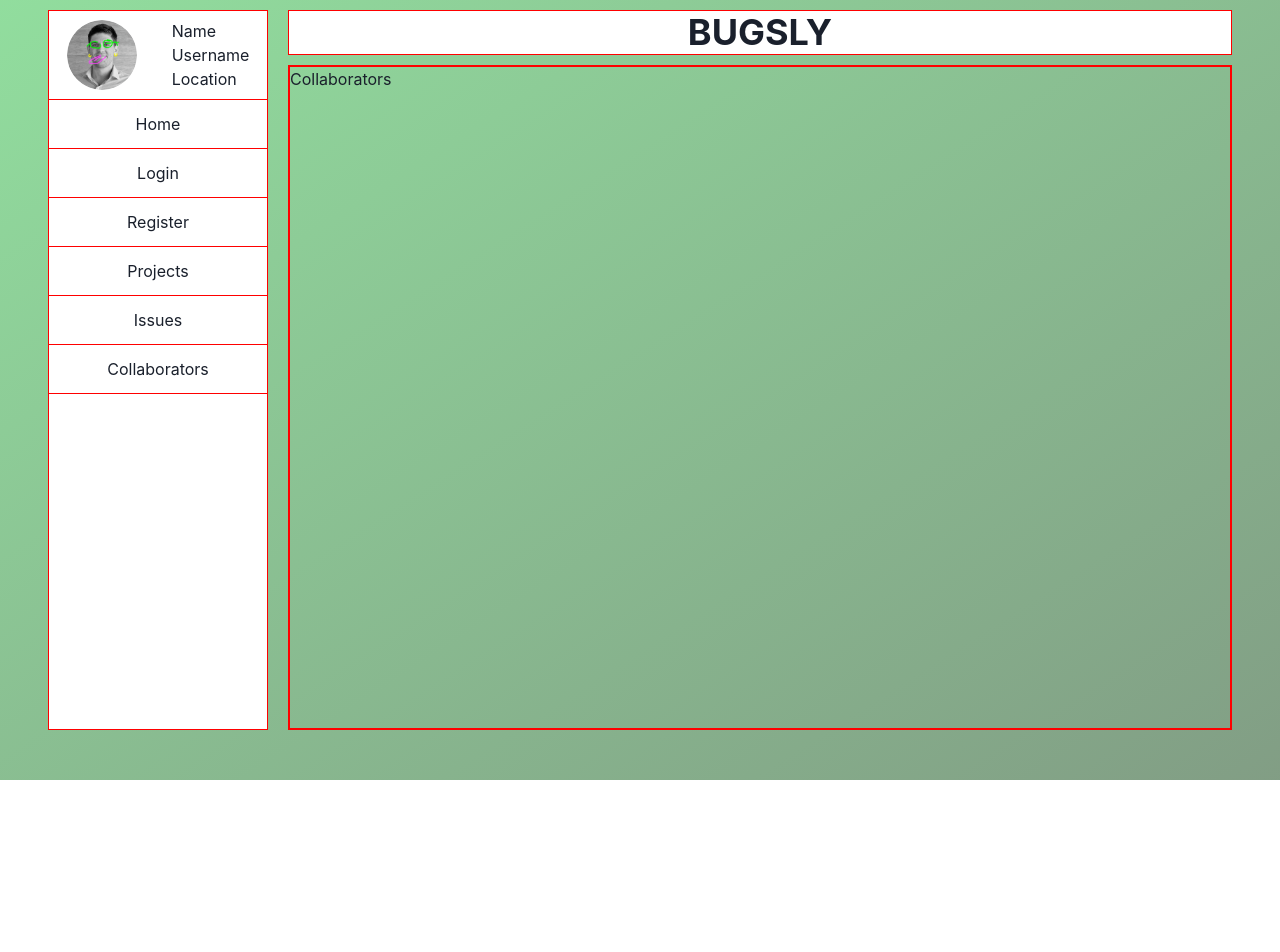
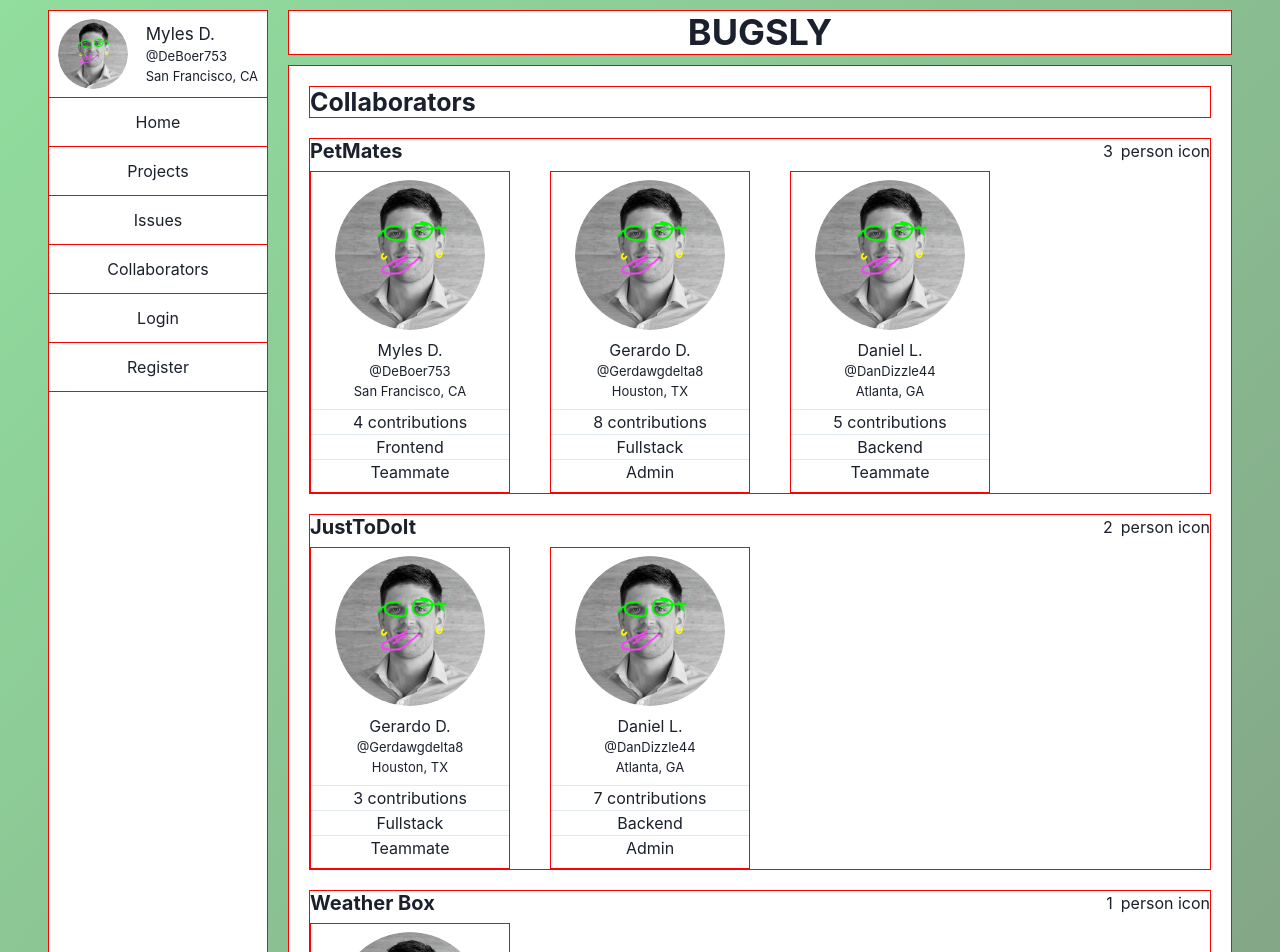
Before and after one commit to dan4422/bug-tracker-PROJECT, a React (Create React App) app in the folder client/: page /collaborators in a window 1280 px wide. Shown: the part 40-992 px from the top of the page. Before the commit the page ends 820 px from the top, so only its background shows below. Built offline with nearby package versions, Linux system fonts and the light colour scheme.

Commit message:
updated collaborators page design

```diff
--- a/client/src/components/HomePage.jsx
+++ b/client/src/components/HomePage.jsx
@@ -1,8 +1,7 @@
 import React, { useState } from 'react'
 
 // CHAKRA:
-import { Box, Button, Flex, Heading } from '@chakra-ui/react'
-
+import { Box, Button, Flex, Heading, Text } from '@chakra-ui/react'
 
 import { CloseButton, Table, TableCaption, TableContainer, Tbody, Td, Th, Thead, Tr } from '@chakra-ui/react'
 
@@ -18,7 +17,7 @@ import HomePieChart2 from './HomePieChart2'
 export default function HomePage() {
   return (
     <Flex gap="10px" flexDirection="column">
-      <Flex flexWrap="wrap" justifyContent="space-between" border="1px" borderColor="red">
+      {/* <Flex flexWrap="wrap" justifyContent="space-between" border="1px" borderColor="red">
         <Link to="/Issues">
           <Button bg="green">Add Issues</Button>
         </Link>
@@ -26,16 +25,16 @@ export default function HomePage() {
           Home Dashboard
         </Heading>
         <Box></Box>
-      </Flex>
+      </Flex> */}
       <Box border="1px" borderColor="red">
         <Flex flexWrap="wrap" justifyContent="space-evenly">
-          <Box border="1px" width={{ base: '100%', sm: '100%', md: '50%' }} borderColor="red">
+          <Box borderRight="1px" width={{ base: '100%', sm: '100%', md: '50%' }} borderColor="red">
             <HomeBarChart />
           </Box>
-          <Box border="1px" maxW={'100%'} width={{ base: '100%', sm: '100%', md: '25%' }} borderColor="red">
+          <Box borderRight="1px" maxW={'100%'} width={{ base: '100%', sm: '100%', md: '25%' }} borderColor="red">
             <HomePieChart1 />
           </Box>
-          <Box border="1px" maxW={'100%'} width={{ base: '100%', sm: '100%', md: '25%' }} borderColor="red">
+          <Box maxW={'100%'} width={{ base: '100%', sm: '100%', md: '25%' }} borderColor="red">
             <HomePieChart2 />
           </Box>
         </Flex>
@@ -55,13 +54,13 @@ export default function HomePage() {
             </Thead>
             <Tbody>
               <Tr>
-                <Td>PetMates</Td>
+                <Td>@PetMates</Td>
                 <Td>Cant figure out how to render pa...</Td>
-                <Td>GerDawg420</Td>
+                <Td>Gerdawgdelta8</Td>
                 <Td>07/18/2022</Td>
-                <Td textAlign={'right'}>red</Td>
                 <Td>
-                  <Flex>
+                  <Flex justifyContent={'flex-end'} gap={3} alignItems="center">
+                    <Text>red</Text>
                     <Button size="sm">❌</Button>
                     <Button size="sm">📝</Button>
                   </Flex>
@@ -72,9 +71,9 @@ export default function HomePage() {
                 <Td>Data not linking to calander...</Td>
                 <Td>DanDizzle44</Td>
                 <Td>07/03/2022</Td>
-                <Td textAlign={'right'}>yellow</Td>
                 <Td>
-                  <Flex>
+                  <Flex justifyContent={'flex-end'} gap={3} alignItems="center">
+                    <Text>yellow</Text>
                     <Button size="sm">❌</Button>
                     <Button size="sm">📝</Button>
                   </Flex>
@@ -85,9 +84,9 @@ export default function HomePage() {
                 <Td>Redux issues...</Td>
                 <Td>DeBoer753</Td>
                 <Td>6/23/2022</Td>
-                <Td textAlign={'right'}>blue</Td>
                 <Td>
-                  <Flex>
+                  <Flex justifyContent={'flex-end'} gap={3} alignItems="center">
+                    <Text>blue</Text>
                     <Button size="sm">❌</Button>
                     <Button size="sm">📝</Button>
                   </Flex>
--- a/client/src/components/PrimaryNav.jsx
+++ b/client/src/components/PrimaryNav.jsx
@@ -38,20 +38,14 @@ export default function PrimaryNav() {
       >
         <Image width={70} maxW="50%" borderRadius="full" m={0} src={profileImg} alt="" />
         <Box maxW="100%" justifyContent={'center'}>
-          <Text>Name</Text>
-          <Text>Username</Text>
-          <Text>Location</Text>
+          <Text fontSize={17}>Myles D.</Text>
+          <Text fontSize={13}>@DeBoer753</Text>
+          <Text fontSize={13}>San Francisco, CA</Text>
         </Box>
       </Box>
       <Box display="flex" flexDirection="column" textAlign={'center'} maxW="100%">
         <Anchor as={Link} borderBottom="1px" borderColor="red" py={3} px={3} to="/">
           Home
-        </Anchor>
-        <Anchor as={Link} borderBottom="1px" borderColor="red" py={3} px={3} to="/login">
-          Login
-        </Anchor>
-        <Anchor as={Link} borderBottom="1px" borderColor="red" py={3} px={3} to="/register">
-          Register
         </Anchor>
         <Anchor as={Link} borderBottom="1px" borderColor="red" py={3} px={3} to="/projects">
           Projects
@@ -62,6 +56,12 @@ export default function PrimaryNav() {
         <Anchor as={Link} borderBottom="1px" borderColor="red" py={3} px={3} to="/collaborators">
           Collaborators
         </Anchor>
+        <Anchor as={Link} borderBottom="1px" borderColor="red" py={3} px={3} to="/login">
+          Login
+        </Anchor>
+        <Anchor as={Link} borderBottom="1px" borderColor="red" py={3} px={3} to="/register">
+          Register
+        </Anchor>
       </Box>
     </Container>
   )
--- a/client/src/routes/Collaborators.jsx
+++ b/client/src/routes/Collaborators.jsx
@@ -1,11 +1,139 @@
 // CHAKRA:
-import { Box } from '@chakra-ui/react'
+import { Box, Button, Container, Flex, Heading, Image, Link, Text, Wrap } from '@chakra-ui/react'
+
+// IMGS:
+import profileImg from '../imgs/profilePhoto.png'
 
 // COLLABORATORS:
 export default function Collaborators() {
   return (
-    <Box border="1px" borderColor="red" w="100%" h="100%">
-      Collaborators
+    <Box bg="white" p={5} w="100%" h="100%">
+      <Box border="1px" borderColor="red" mb={5}>
+        <Heading fontSize={25}>Collaborators</Heading>
+      </Box>
+      <Box border="1px" borderColor="red" mb={5}>
+        <Box display={'flex'} justifyContent={'space-between'}>
+          <Heading fontSize={20} mb={2}>
+            PetMates
+          </Heading>
+          <Box display={'flex'} flexDir={'row'} gap={2}>
+            <Text>3</Text>
+            <Text>person icon</Text>
+          </Box>
+        </Box>
+        <Wrap spacing={10}>
+          <Box border="1px" borderColor="red" w={200} textAlign="center">
+            <Image w={150} maxW="80%" borderRadius="full" src={profileImg} alt="" m={'0 auto'} mt={2} mb={2} />
+            <Text>Myles D.</Text>
+            <Text fontSize={13}>@DeBoer753</Text>
+            <Text fontSize={13} mb={2}>
+              San Francisco, CA
+            </Text>
+            <hr></hr>
+            <Text>4 contributions</Text>
+            <hr></hr>
+            <Text>Frontend</Text>
+            <hr></hr>
+            <Text mb={2}>Teammate</Text>
+          </Box>
+          <Box border="1px" borderColor="red" w={200} textAlign="center">
+            <Image w={150} maxW="80%" borderRadius="full" src={profileImg} alt="" m={'0 auto'} mt={2} mb={2} />
+            <Text>Gerardo D.</Text>
+            <Text fontSize={13}>@Gerdawgdelta8</Text>
+            <Text fontSize={13} mb={2}>
+              Houston, TX
+            </Text>
+            <hr></hr>
+            <Text>8 contributions</Text>
+            <hr></hr>
+            <Text>Fullstack</Text>
+            <hr></hr>
+            <Text mb={2}>Admin</Text>
+          </Box>
+          <Box border="1px" borderColor="red" w={200} textAlign="center">
+            <Image w={150} maxW="80%" borderRadius="full" src={profileImg} alt="" m={'0 auto'} mt={2} mb={2} />
+            <Text>Daniel L.</Text>
+            <Text fontSize={13}>@DanDizzle44</Text>
+            <Text fontSize={13} mb={2}>
+              Atlanta, GA
+            </Text>
+            <hr></hr>
+            <Text>5 contributions</Text>
+            <hr></hr>
+            <Text>Backend</Text>
+            <hr></hr>
+            <Text mb={2}>Teammate</Text>
+          </Box>
+        </Wrap>
+      </Box>
+      <Box border="1px" borderColor="red" mb={5}>
+        <Box display={'flex'} justifyContent={'space-between'}>
+          <Heading fontSize={20} mb={2}>
+            JustToDoIt
+          </Heading>
+          <Box display={'flex'} flexDir={'row'} gap={2}>
+            <Text>2</Text>
+            <Text>person icon</Text>
+          </Box>
+        </Box>
+        <Wrap spacing={10}>
+          <Box border="1px" borderColor="red" w={200} textAlign="center">
+            <Image w={150} maxW="80%" borderRadius="full" src={profileImg} alt="" m={'0 auto'} mt={2} mb={2} />
+            <Text>Gerardo D.</Text>
+            <Text fontSize={13}>@Gerdawgdelta8</Text>
+            <Text fontSize={13} mb={2}>
+              Houston, TX
+            </Text>
+            <hr></hr>
+            <Text>3 contributions</Text>
+            <hr></hr>
+            <Text>Fullstack</Text>
+            <hr></hr>
+            <Text mb={2}>Teammate</Text>
+          </Box>
+          <Box border="1px" borderColor="red" w={200} textAlign="center">
+            <Image w={150} maxW="80%" borderRadius="full" src={profileImg} alt="" m={'0 auto'} mt={2} mb={2} />
+            <Text>Daniel L.</Text>
+            <Text fontSize={13}>@DanDizzle44</Text>
+            <Text fontSize={13} mb={2}>
+              Atlanta, GA
+            </Text>
+            <hr></hr>
+            <Text>7 contributions</Text>
+            <hr></hr>
+            <Text>Backend</Text>
+            <hr></hr>
+            <Text mb={2}>Admin</Text>
+          </Box>
+        </Wrap>
+      </Box>
+      <Box border="1px" borderColor="red">
+        <Box display={'flex'} justifyContent={'space-between'}>
+          <Heading fontSize={20} mb={2}>
+            Weather Box
+          </Heading>
+          <Box display={'flex'} flexDir={'row'} gap={2}>
+            <Text>1</Text>
+            <Text>person icon</Text>
+          </Box>
+        </Box>
+        <Wrap spacing={10}>
+          <Box border="1px" borderColor="red" w={200} textAlign="center">
+            <Image w={150} maxW="80%" borderRadius="full" src={profileImg} alt="" m={'0 auto'} mt={2} mb={2} />
+            <Text>Myles D.</Text>
+            <Text fontSize={13}>@DeBoer753</Text>
+            <Text fontSize={13} mb={2}>
+              San Francisco, CA
+            </Text>
+            <hr></hr>
+            <Text>1 contribution</Text>
+            <hr></hr>
+            <Text>Frontend</Text>
+            <hr></hr>
+            <Text mb={2}>Admin</Text>
+          </Box>
+        </Wrap>
+      </Box>
     </Box>
   )
 }
--- a/client/src/routes/Login.jsx
+++ b/client/src/routes/Login.jsx
@@ -5,7 +5,7 @@ import FormLogin from '../components/FormLogin'
 // LOGIN:
 export default function Login() {
   return (
-    <Box border="1px" borderColor="red" w="100%" h="100%">
+    <Box w="100%" h="100%">
       <Text px={4} mt={10} textAlign="center" fontSize="3xl">
         Login
       </Text>
--- a/client/src/routes/Register.jsx
+++ b/client/src/routes/Register.jsx
@@ -7,7 +7,7 @@ import FormRegister from '../components/FormRegister'
 // REGISTER:
 export default function Register() {
   return (
-    <Box border="1px" borderColor="red" w="100%" h="100%">
+    <Box w="100%" h="100%">
       <Text px={4} mt={10} textAlign="center" fontSize="3xl">
         Register
       </Text>
```
